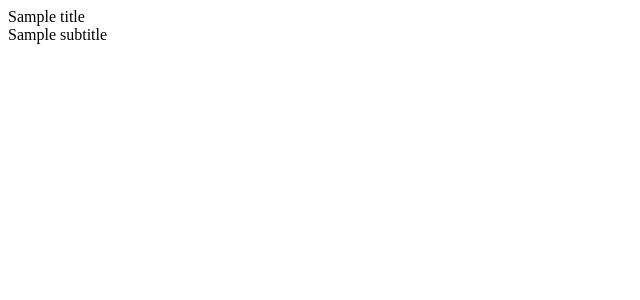
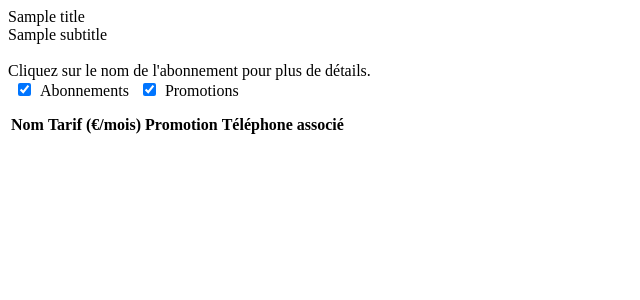
Before and after one commit to stity/projet_sql, a PHP site: template vue/product.html.php in a window 1280 px wide. Shown: the top 300 px of the page, without its empty margins (0-640 px from the left). Run offline with PHP 8.4, Linux system fonts and the light colour scheme; the template is opened without the code that fills it: most values are stand-ins (such as "Sample title", 1, 10 or a date in 2020); lists and menus that the app fills with data are empty.

Commit message:
Légère amélioration de l'interface des abonnements (juste la liste pour le moment).

```diff
--- a/vue/product.html.php
+++ b/vue/product.html.php
@@ -8,6 +8,34 @@
         <div id="inner_content">
             <div id="main_header"><?= $title ?></div>
             <div id="main_subheader"><?= $subtitle ?></div>
+
+
+            <br>
+            Cliquez sur le nom de l'abonnement pour plus de détails.
+
+            <br>
+
+            <div id="want_choices" style="width:50%;">
+                <input style="width:25px" type="checkbox" id="want_abonnements" checked name="Abonnements">Abonnements
+                <input style="width:25px" type="checkbox" id="want_promotions" checked>Promotions
+            </div>
+
+            <table style="margin-top:10pt;">
+                <tr>
+                    <th>Nom</th> <th>Tarif (€/mois)</th> <th>Promotion</th> <th>Téléphone associé</th>
+                </tr>
+                <?php
+                    $result = $controleur->get_abonnements(true, true);
+                    while($row = mysqli_fetch_array($result)) {
+                ?>
+                    <tr>
+                        <td><?php echo $row['nom']?></td>
+                        <td><?php echo $row['prix_mensuel']?></td>
+                        <td><?php echo ($row['formule_base'] == -1) ? 'Non' : 'Oui' ?></td>
+                        <td><?php echo ($row['telephone'] == NULL) ? '-' : 'Oui' ?></td>
+                    </tr>
+                <?php } ?>
+            </table>
         </div>
     </body>
 </html>
```
Also changed, not shown: controleur/products_controller.php (+13 -0 lines).
